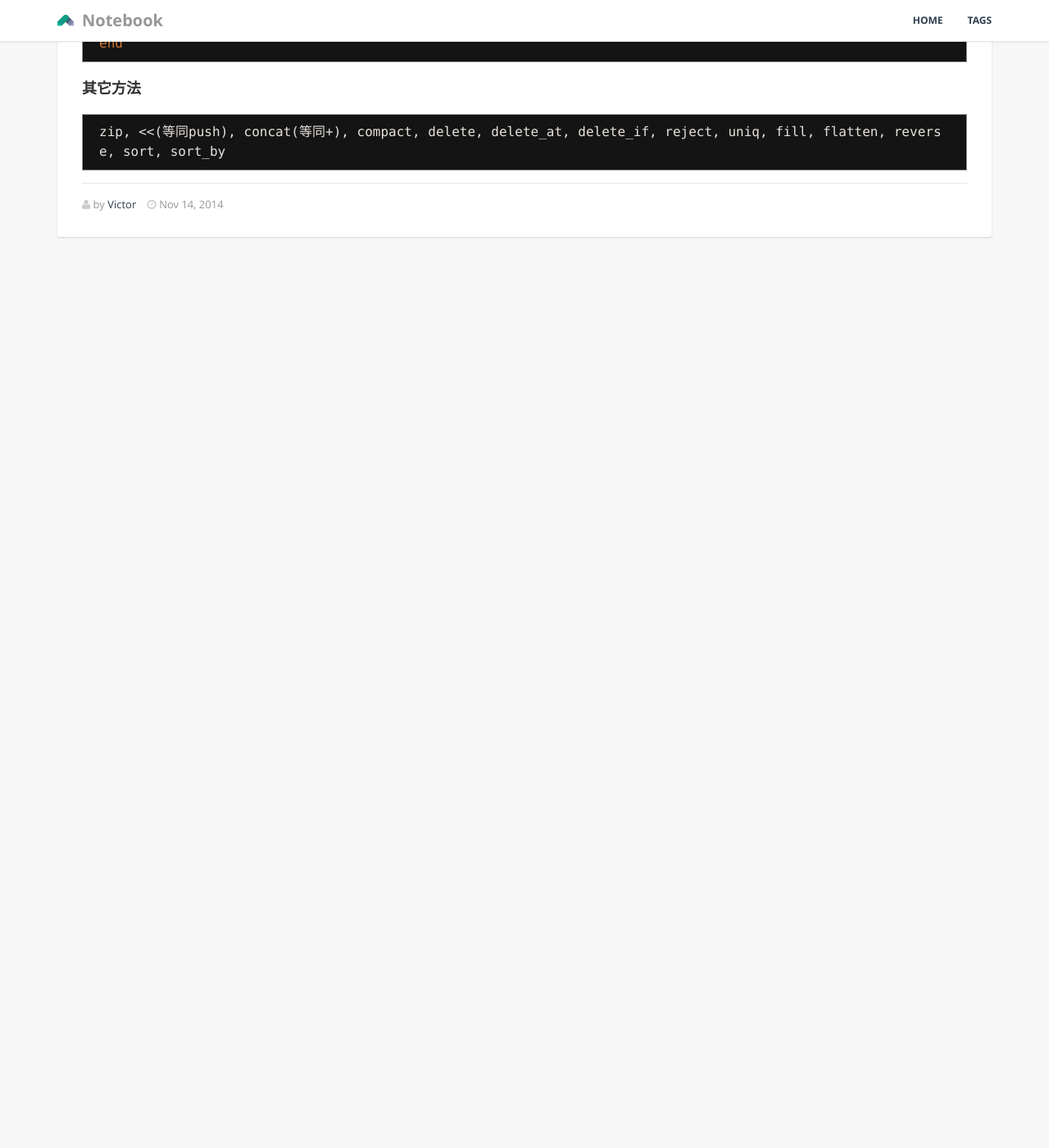
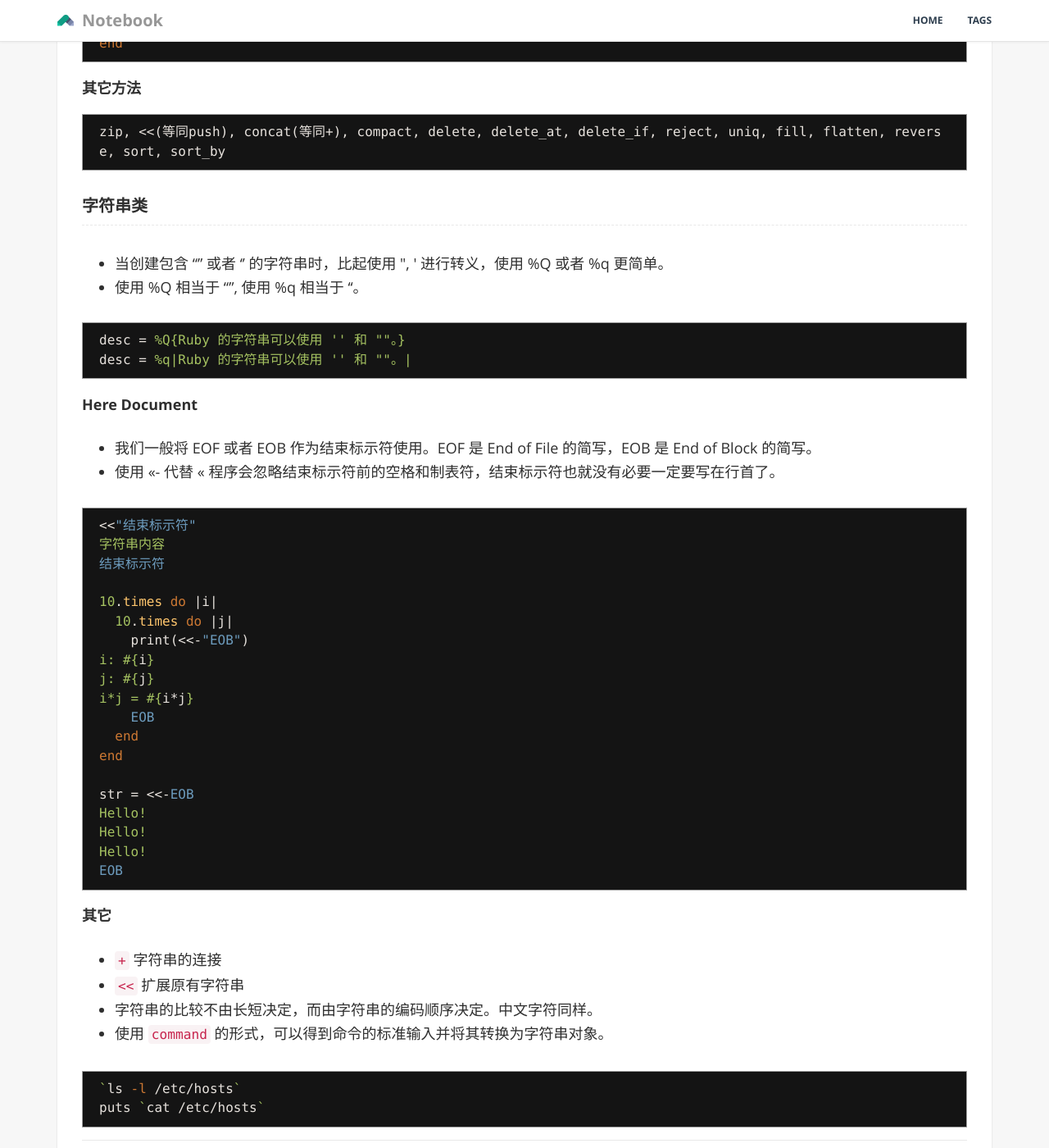
Before and after one commit to GiaoGiaoCat/GiaoGiaoCat.github.io, a Jekyll site: the page built from _posts/201411/2014-11-14-ruby-programming-03.md, in a window 1280 px wide and 1400 px high, scrolled down 4850 px. Shown: the whole window at 82% size. Built offline with Jekyll 4.4.1, drawn with Linux system fonts in a browser that asks for light colours; Markdown is read by kramdown in place of the engine named in the settings; before the commit the page ends 5184 px from its top, so only the background shows below that.

Commit message:
a bit of change

````diff
--- a/_posts/201411/2014-11-14-ruby-programming-03.md
+++ b/_posts/201411/2014-11-14-ruby-programming-03.md
@@ -184,3 +184,52 @@ end
 ```ruby
 zip, <<(等同push), concat(等同+), compact, delete, delete_at, delete_if, reject, uniq, fill, flatten, reverse, sort, sort_by
 ```
+
+### 字符串类
+
+* 当创建包含 "" 或者 '' 的字符串时，比起使用 \", \' 进行转义，使用 %Q 或者 %q 更简单。
+* 使用 %Q 相当于 "", 使用 %q 相当于 ''。
+
+```ruby
+desc = %Q{Ruby 的字符串可以使用 '' 和 ""。}
+desc = %q|Ruby 的字符串可以使用 '' 和 ""。|
+```
+
+#### Here Document
+
+* 我们一般将 EOF 或者 EOB 作为结束标示符使用。EOF 是 End of File 的简写，EOB 是 End of Block 的简写。
+* 使用 <<- 代替 << 程序会忽略结束标示符前的空格和制表符，结束标示符也就没有必要一定要写在行首了。
+
+```ruby
+<<"结束标示符"
+字符串内容
+结束标示符
+
+10.times do |i|
+  10.times do |j|
+    print(<<-"EOB")
+i: #{i}
+j: #{j}
+i*j = #{i*j}
+    EOB
+  end
+end
+
+str = <<-EOB
+Hello!
+Hello!
+Hello!
+EOB
+```
+
+#### 其它
+
+* ```+``` 字符串的连接
+* ```<<``` 扩展原有字符串
+* 字符串的比较不由长短决定，而由字符串的编码顺序决定。中文字符同样。
+* 使用 `command` 的形式，可以得到命令的标准输入并将其转换为字符串对象。
+
+```bash
+`ls -l /etc/hosts`
+puts `cat /etc/hosts`
+```
````
